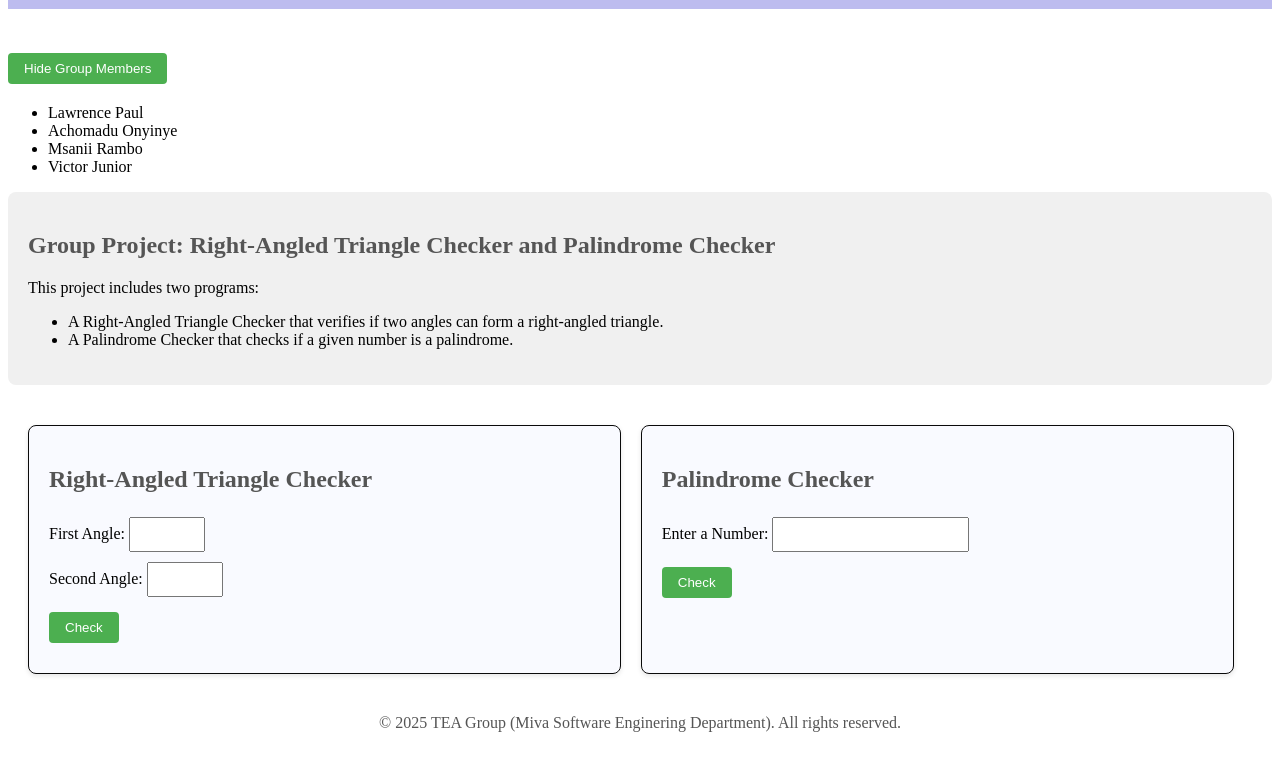
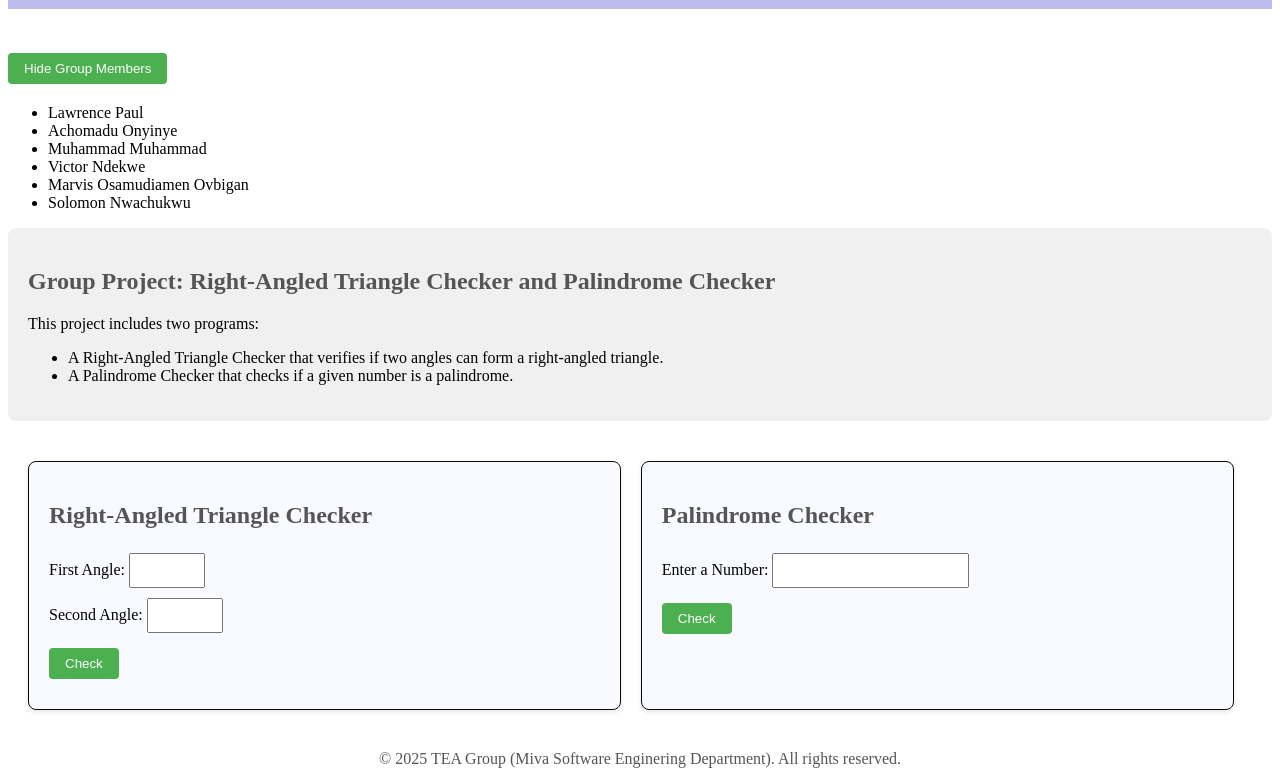
Before and after one commit to Dk-Rain/Teagroup, a plain HTML site: page index.html in a window 1280 px wide. Both pictures are taken after a click on the button "Show Group Members". Shown: the part 66-850 px from the top of the page. Before the commit the page ends 814 px from the top, so only its background shows below. Drawn offline with Linux system fonts and the light colour scheme.

Commit message:
Add files via upload

```diff
--- a/index.html
+++ b/index.html
@@ -7,8 +7,7 @@
     <meta name="description" content="TEA Group Project - Right-Angled Triangle Checker and Palindrome Checker">
     <link rel="stylesheet" href="style.css">
     <script src="javascript.js" defer></script>
-    <title>TEA
-        Group Project </title>
+    <title>TEA Group Project </title>
 </head>
 <body>
         <header class="header-container">
@@ -22,8 +21,10 @@
         <ul id="groupMembers" style="display: none;">
             <li>Lawrence Paul</li>
             <li>Achomadu Onyinye</li>
-            <li>Msanii Rambo</li>
-            <li>Victor Junior</li>
+            <li>Muhammad Muhammad </li>
+            <li>Victor Ndekwe</li>
+            <li>Marvis Osamudiamen Ovbigan</li>
+            <li>Solomon Nwachukwu </li>
         </ul>
         </ul>
     </div>
```
